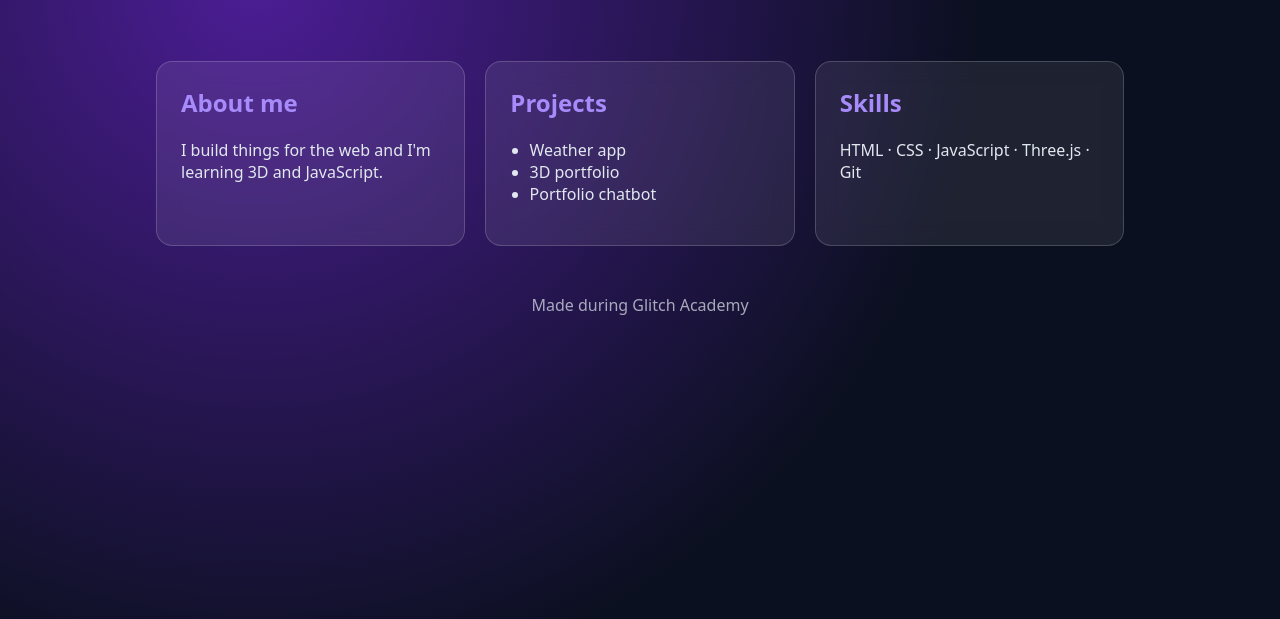
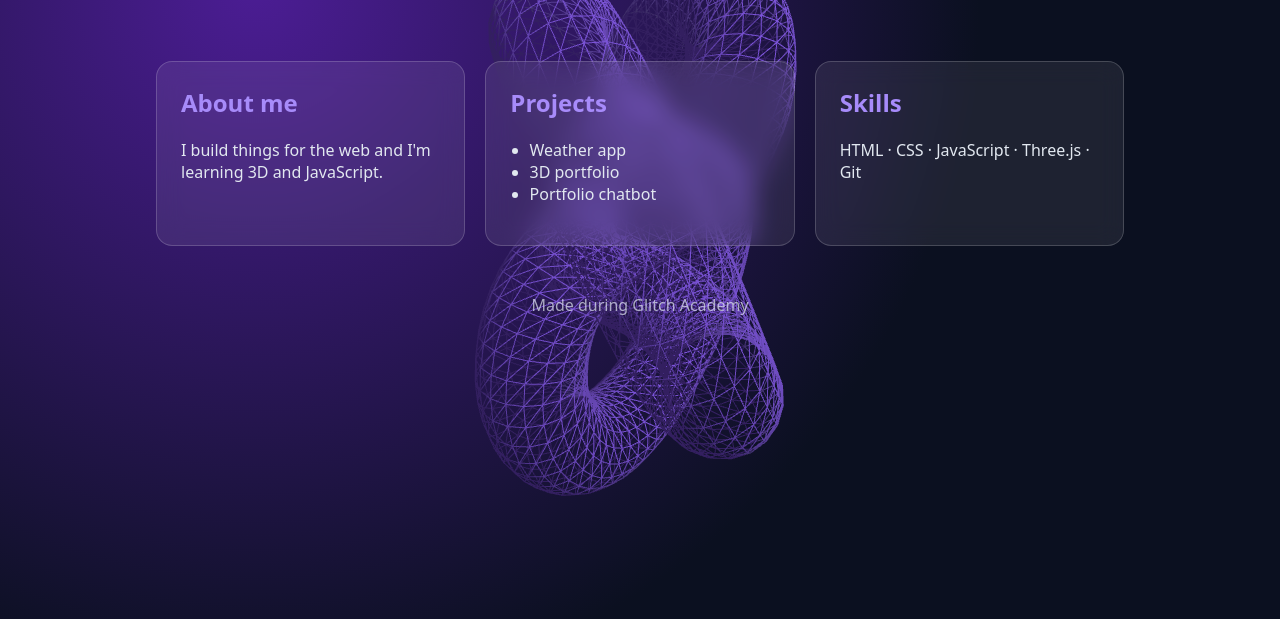
Before and after one commit to SanketSalviNITK/glitch-academy-demo, a plain HTML site: page index.html in a window 1280 px wide. Shown: the part 181-800 px from the top of the page. Drawn offline with nearby package versions, Linux system fonts and the light colour scheme; animation ran at ten frames a second.

Commit message:
Quest 3: Three.js background

```diff
--- /dev/null
+++ b/bg.js
@@ -0,0 +1,35 @@
+import * as THREE from 'three';
+
+const scene = new THREE.Scene();
+const camera = new THREE.PerspectiveCamera(60, innerWidth / innerHeight, 0.1, 100);
+camera.position.z = 5;
+const renderer = new THREE.WebGLRenderer({ alpha: true, antialias: true });
+renderer.setSize(innerWidth, innerHeight);
+document.body.appendChild(renderer.domElement);
+
+scene.add(new THREE.AmbientLight(0xffffff, 0.4));
+const sun = new THREE.DirectionalLight(0xffffff, 2);
+sun.position.set(3, 3, 5);
+scene.add(sun);
+
+const knot = new THREE.Mesh(
+  new THREE.TorusKnotGeometry(1.2, 0.35, 160, 20),
+  new THREE.MeshStandardMaterial({ color: 0x8b5cf6, wireframe: true })
+);
+scene.add(knot);
+
+const clock = new THREE.Clock();
+function animate() {
+  requestAnimationFrame(animate);
+  const delta = clock.getDelta();
+  knot.rotation.x += 0.2 * delta;
+  knot.rotation.y += 0.3 * delta;
+  renderer.render(scene, camera);
+}
+animate();
+
+addEventListener('resize', () => {
+  camera.aspect = innerWidth / innerHeight;
+  camera.updateProjectionMatrix();
+  renderer.setSize(innerWidth, innerHeight);
+});
--- a/index.html
+++ b/index.html
@@ -5,6 +5,7 @@
   <meta name="viewport" content="width=device-width, initial-scale=1">
   <title>Demo Student · Portfolio</title>
   <link rel="stylesheet" href="style.css">
+  <script type="importmap">{ "imports": { "three": "https://cdn.jsdelivr.net/npm/three@0.170.0/build/three.module.js", "three/addons/": "https://cdn.jsdelivr.net/npm/three@0.170.0/examples/jsm/" } }</script>
 </head>
 <body>
   <header class="hero">
@@ -17,5 +18,6 @@
     <section id="skills" class="card"><h2>Skills</h2><p>HTML · CSS · JavaScript · Three.js · Git</p></section>
   </main>
   <footer>Made during Glitch Academy</footer>
+  <script type="module" src="bg.js"></script>
 </body>
 </html>
--- a/style.css
+++ b/style.css
@@ -8,3 +8,4 @@ body { margin: 0; font-family: system-ui, sans-serif; color: #e2e8f0; background
 ul { padding-left: 1.2rem; }
 footer { text-align: center; padding: 2rem; opacity: 0.7; }
 @media (max-width: 600px) { .hero { padding-top: 2.5rem; } }
+canvas { position: fixed; inset: 0; z-index: -1; pointer-events: none; }
```
Also changed, not shown: 1 other file.
